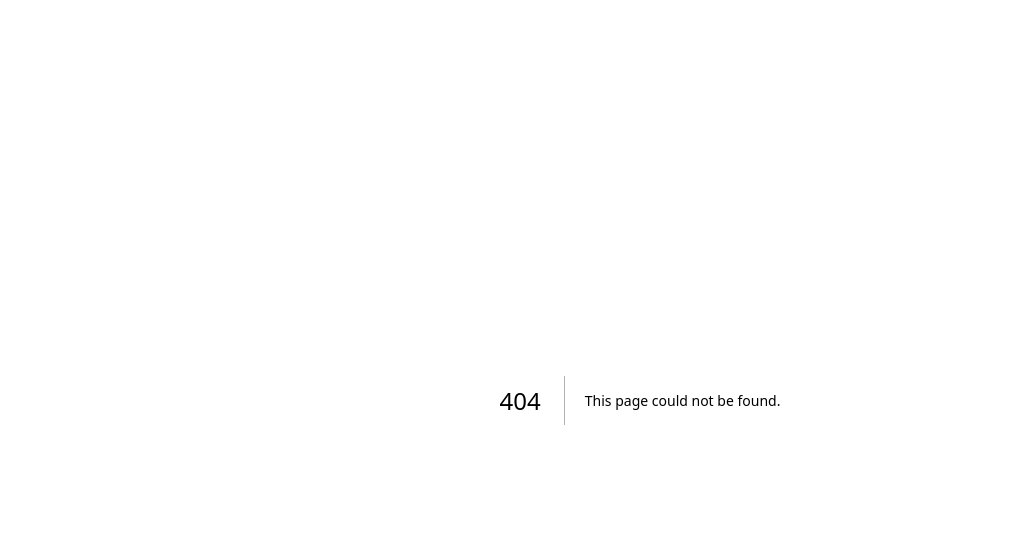
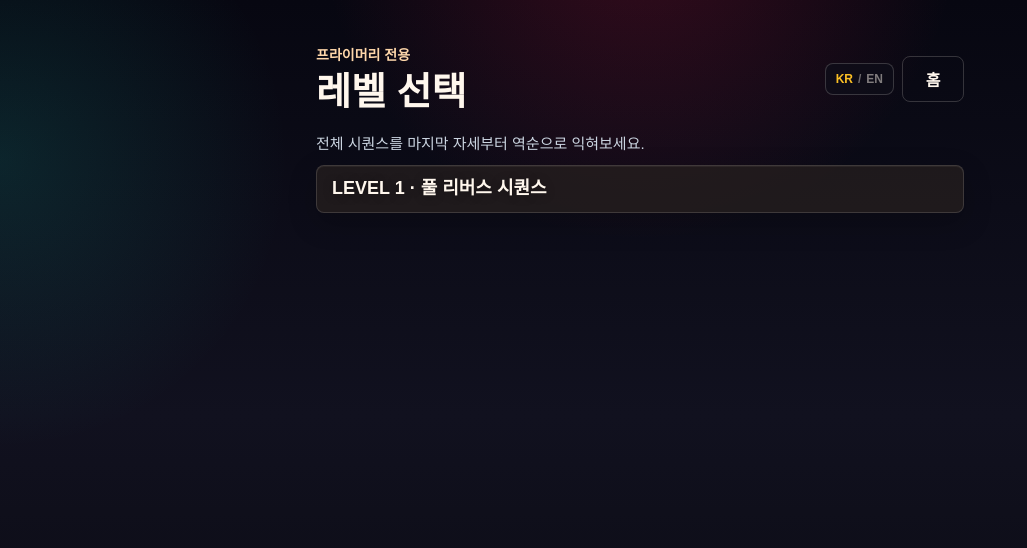
Before and after one commit to Andrea3004/ashtanga-sequence-game, a Next.js app: page /full-reverse in a window 1280 px wide. Before the commit this address had no page. Shown: the top 548 px of the page, without its empty margins (0-1027 px from the left). Built offline with nearby package versions, Linux system fonts and the light colour scheme.

Commit message:
Add Intermediate and Full Reverse games

```diff
--- /dev/null
+++ b/src/app/full-reverse/page.tsx
@@ -0,0 +1,11 @@
+import type { Metadata } from "next";
+import SequenceGame from "@/components/SequenceGame";
+
+export const metadata: Metadata = {
+  title: "Full Reverse Game | Ashtanga Sequence Game",
+  description: "아쉬탕가 전체 시퀀스를 역순으로 반복 학습하는 무료 게임",
+};
+
+export default function FullReversePage() {
+  return <SequenceGame initialMode="full-reverse-level-select" />;
+}
--- a/src/app/globals.css
+++ b/src/app/globals.css
@@ -173,6 +173,16 @@ button:focus-visible {
 .button.reverse {
   background: #7c5cff;
   color: #ffffff;
+}
+
+.button.intermediate {
+  background: #2563eb;
+  color: #eff6ff;
+}
+
+.button.full-reverse {
+  background: #0f766e;
+  color: #ecfeff;
 }
 
 .button.ghost {
--- a/src/app/seo.ts
+++ b/src/app/seo.ts
@@ -36,6 +36,16 @@ export const publicPages = [
     changeFrequency: "weekly",
     priority: 1,
   },
+  {
+    path: "/intermediate",
+    changeFrequency: "weekly",
+    priority: 0.8,
+  },
+  {
+    path: "/full-reverse",
+    changeFrequency: "weekly",
+    priority: 0.8,
+  },
 ] as const;
 
 export function absoluteUrl(path = "/") {
--- a/src/components/SequenceGame.tsx
+++ b/src/components/SequenceGame.tsx
@@ -1,9 +1,13 @@
 "use client";
 
-import { useEffect, useRef, useState } from "react";
+import { useCallback, useEffect, useRef, useState } from "react";
+import Image from "next/image";
+import { useRouter } from "next/navigation";
 import {
   asanaEnglishNames,
   FALLBACK_CHOICES,
+  fullReverseLevels,
+  intermediateLevels,
   primaryFullEnglishSequence,
   primaryLevels,
   reverseLevels,
@@ -11,8 +15,10 @@ import {
   type LevelConfig,
 } from "@/data/primarySequence";
 
-type Mode = "home" | "level-select" | "reverse-level-select" | "primary" | "reverse" | "english" | "result";
-type GameMode = "primary" | "reverse" | "english";
+type LevelSelectMode = "level-select" | "reverse-level-select" | "intermediate-level-select" | "full-reverse-level-select";
+type SequenceMode = "primary" | "reverse" | "intermediate" | "full-reverse";
+type Mode = "home" | LevelSelectMode | SequenceMode | "english" | "result";
+type GameMode = SequenceMode | "english";
 type Feedback = "correct" | "wrong" | "timeout" | null;
 type Locale = "ko" | "en";
 
@@ -25,6 +31,7 @@ type EnglishRound = {
 const STARTING_LIVES = 3;
 const ENGLISH_TIME_LIMIT = 12;
 const LOCALE_STORAGE_KEY = "ashtanga-sequence-game-locale";
+const EMPTY_SEQUENCE: string[] = [];
 
 const translations = {
   ko: {
@@ -34,6 +41,10 @@ const translations = {
     primaryGame: "프라이머리 시퀀스 게임",
     sanskritGame: "산스크리트 이름 게임",
     reverseGame: "리버스 시퀀스 게임",
+    intermediateGame: "인터미디어트 시퀀스 게임",
+    fullReverseGame: "풀 리버스 게임",
+    intermediateDescription: "인터미디어트 시리즈의 순서를 반복하며 익혀보세요.",
+    fullReverseDescription: "전체 시퀀스를 마지막 자세부터 역순으로 익혀보세요.",
     selectLevel: "레벨 선택",
     home: "홈",
     restart: "다시 시작",
@@ -59,6 +70,10 @@ const translations = {
     primaryGame: "Primary Sequence Game",
     sanskritGame: "Sanskrit Name Game",
     reverseGame: "Reverse Sequence Game",
+    intermediateGame: "Intermediate Sequence Game",
+    fullReverseGame: "Full Reverse Game",
+    intermediateDescription: "Practice and memorize the Intermediate Series sequence.",
+    fullReverseDescription: "Practice the full sequence in reverse order, starting from the final posture.",
     selectLevel: "Select Level",
     home: "Home",
     restart: "Restart",
@@ -95,6 +110,16 @@ const englishReverseLevelTitles = [
   "LEVEL 3 · Standing Sequence",
 ] as const;
 
+const englishIntermediateLevelTitles = [
+  "LEVEL 1 · Opening Purification",
+  "LEVEL 2 · Backbends",
+  "LEVEL 3 · Hip Opening",
+  "LEVEL 4 · Balance Focus",
+  "LEVEL 5 · Headstands",
+] as const;
+
+const englishFullReverseLevelTitles = ["LEVEL 1 · Full Reverse Sequence"] as const;
+
 function shuffleArray<T>(array: T[]) {
   return [...array].sort(() => Math.random() - 0.5);
 }
@@ -128,9 +153,10 @@ function makeEnglishRounds() {
     }));
 }
 
-export default function SequenceGame() {
+export default function SequenceGame({ initialMode = "home" }: { initialMode?: Extract<Mode, "home" | LevelSelectMode> }) {
+  const router = useRouter();
   const [locale, setLocale] = useState<Locale>("ko");
-  const [mode, setMode] = useState<Mode>("home");
+  const [mode, setMode] = useState<Mode>(initialMode);
   const [gameMode, setGameMode] = useState<GameMode>("primary");
   const [selectedLevel, setSelectedLevel] = useState<LevelConfig | null>(null);
   const [currentIndex, setCurrentIndex] = useState(0);
@@ -145,20 +171,44 @@ export default function SequenceGame() {
   const correctSoundRef = useRef<HTMLAudioElement | null>(null);
   const wrongSoundRef = useRef<HTMLAudioElement | null>(null);
 
-  const sequence = selectedLevel?.sequence ?? [];
+  const sequence = selectedLevel?.sequence ?? EMPTY_SEQUENCE;
   const currentAsana = sequence[currentIndex];
   const nextAsana = sequence[currentIndex + 1];
   const englishRound = englishRounds[currentIndex];
-  const isSequenceMode = mode === "primary" || mode === "reverse";
+  const isSequenceMode = mode === "primary" || mode === "reverse" || mode === "intermediate" || mode === "full-reverse";
   const isPlaying = isSequenceMode || mode === "english";
   const hasNextPrompt = isSequenceMode ? Boolean(nextAsana) : Boolean(englishRound);
   const text = translations[locale];
 
-  function getLevelTitle(level: LevelConfig, levelMode: "primary" | "reverse") {
+  function getLevelTitle(level: LevelConfig, levelMode: SequenceMode) {
     if (locale === "ko") return level.title;
 
-    const titles = levelMode === "reverse" ? englishReverseLevelTitles : englishPrimaryLevelTitles;
+    const titles =
+      levelMode === "reverse"
+        ? englishReverseLevelTitles
+        : levelMode === "intermediate"
+          ? englishIntermediateLevelTitles
+          : levelMode === "full-reverse"
+            ? englishFullReverseLevelTitles
+            : englishPrimaryLevelTitles;
     return titles[level.id - 1] ?? level.title;
+  }
+
+  function getSeriesLabel(levelMode: SequenceMode) {
+    if (levelMode === "intermediate" || levelMode === "full-reverse") return "Intermediate Series";
+    return "Primary Series";
+  }
+
+  function getLevelSelectMode(levelMode: SequenceMode): LevelSelectMode {
+    if (levelMode === "reverse") return "reverse-level-select";
+    if (levelMode === "intermediate") return "intermediate-level-select";
+    if (levelMode === "full-reverse") return "full-reverse-level-select";
+    return "level-select";
+  }
+
+  function goToRoute(path: string, nextMode: Extract<Mode, "home" | LevelSelectMode>) {
+    setMode(nextMode);
+    router.push(path);
   }
 
   function changeLocale(nextLocale: Locale) {
@@ -173,6 +223,21 @@ export default function SequenceGame() {
   function getAsanaDisplayName(asana: string) {
     return locale === "en" ? asanaEnglishNames[asana] ?? asana : asana;
   }
+
+  const clearFeedbackSoon = useCallback(() => {
+    window.setTimeout(() => setFeedback(null), 700);
+  }, []);
+
+  const handleTimeout = useCallback(() => {
+    setFeedback("timeout");
+    setLives((prev) => prev - 1);
+    setCombo(0);
+    if (mode === "english") {
+      setCurrentIndex((prev) => prev + 1);
+    }
+    setTimeLeft(isSequenceMode ? selectedLevel?.timeLimit ?? 0 : ENGLISH_TIME_LIMIT);
+    clearFeedbackSoon();
+  }, [clearFeedbackSoon, isSequenceMode, mode, selectedLevel?.timeLimit]);
 
   useEffect(() => {
     const savedLocale = window.localStorage.getItem(LOCALE_STORAGE_KEY);
@@ -224,7 +289,7 @@ export default function SequenceGame() {
     }, 1000);
 
     return () => window.clearTimeout(timer);
-  }, [feedback, hasNextPrompt, isPlaying, timeLeft]);
+  }, [feedback, handleTimeout, hasNextPrompt, isPlaying, timeLeft]);
 
   function playSound(soundRef: React.RefObject<HTMLAudioElement | null>) {
     const sound = soundRef.current;
@@ -252,6 +317,7 @@ export default function SequenceGame() {
     setSelectedLevel(null);
     setEnglishRounds([]);
     resetRunState(0);
+    router.push("/");
   }
 
   function startPrimary(level: LevelConfig) {
@@ -270,27 +336,28 @@ export default function SequenceGame() {
     setMode("reverse");
   }
 
+  function startIntermediate(level: LevelConfig) {
+    setGameMode("intermediate");
+    setSelectedLevel(level);
+    setEnglishRounds([]);
+    resetRunState(level.timeLimit);
+    setMode("intermediate");
+  }
+
+  function startFullReverse(level: LevelConfig) {
+    setGameMode("full-reverse");
+    setSelectedLevel(level);
+    setEnglishRounds([]);
+    resetRunState(level.timeLimit);
+    setMode("full-reverse");
+  }
+
   function startEnglish() {
     setGameMode("english");
     setSelectedLevel(null);
     setEnglishRounds(makeEnglishRounds());
     resetRunState(ENGLISH_TIME_LIMIT);
     setMode("english");
-  }
-
-  function clearFeedbackSoon() {
-    window.setTimeout(() => setFeedback(null), 700);
-  }
-
-  function handleTimeout() {
-    setFeedback("timeout");
-    setLives((prev) => prev - 1);
-    setCombo(0);
-    if (mode === "english") {
-      setCurrentIndex((prev) => prev + 1);
-    }
-    setTimeLeft(isSequenceMode ? selectedLevel?.timeLimit ?? 0 : ENGLISH_TIME_LIMIT);
-    clearFeedbackSoon();
   }
 
   function handleSequenceChoice(choice: string) {
@@ -347,13 +414,17 @@ export default function SequenceGame() {
     if (selectedLevel) {
       if (gameMode === "reverse") {
         startReverse(selectedLevel);
+      } else if (gameMode === "intermediate") {
+        startIntermediate(selectedLevel);
+      } else if (gameMode === "full-reverse") {
+        startFullReverse(selectedLevel);
       } else {
         startPrimary(selectedLevel);
       }
       return;
     }
 
-    setMode(gameMode === "reverse" ? "reverse-level-select" : "level-select");
+    setMode(getLevelSelectMode(gameMode));
   }
 
   if (lives <= 0 && isPlaying) {
@@ -385,7 +456,7 @@ export default function SequenceGame() {
         <section className="screen">
           <div className="panel center-panel">
             <p className="eyebrow">{text.levelClear}</p>
-            <h1 className="brand">{getLevelTitle(selectedLevel, mode === "reverse" ? "reverse" : "primary")}</h1>
+            <h1 className="brand">{getLevelTitle(selectedLevel, mode as SequenceMode)}</h1>
             <p className="result-score">{score}</p>
             <p className="small-copy">FLOW x{combo}</p>
           </div>
@@ -393,7 +464,7 @@ export default function SequenceGame() {
             <button
               className="button primary"
               type="button"
-              onClick={() => setMode(mode === "reverse" ? "reverse-level-select" : "level-select")}
+              onClick={() => setMode(getLevelSelectMode(mode as SequenceMode))}
             >
               {text.selectLevel}
             </button>
@@ -441,15 +512,22 @@ export default function SequenceGame() {
         <div>
           <p className="eyebrow">{text.primaryOnly}</p>
           <h1 className="brand">
-            {mode === "level-select" || mode === "reverse-level-select"
+            {mode === "level-select" ||
+            mode === "reverse-level-select" ||
+            mode === "intermediate-level-select" ||
+            mode === "full-reverse-level-select"
               ? text.selectLevel
               : mode === "primary"
                 ? selectedLevel && getLevelTitle(selectedLevel, "primary")
                 : mode === "reverse"
                   ? selectedLevel && getLevelTitle(selectedLevel, "reverse")
-                : mode === "english"
-                  ? text.sanskritGame
-                  : text.appTitle}
+                  : mode === "intermediate"
+                    ? selectedLevel && getLevelTitle(selectedLevel, "intermediate")
+                    : mode === "full-reverse"
+                      ? selectedLevel && getLevelTitle(selectedLevel, "full-reverse")
+                      : mode === "english"
+                        ? text.sanskritGame
+                        : text.appTitle}
           </h1>
         </div>
         <div className="top-actions">
@@ -466,7 +544,6 @@ export default function SequenceGame() {
         <section className="screen">
           <div>
             <p className="eyebrow">{text.instantStart}</p>
-            <h2 className="brand">{text.appTitle}</h2>
             <p className="small-copy">{text.description}</p>
           </div>
           <div className="stack">
@@ -481,26 +558,29 @@ export default function SequenceGame() {
             <button className="button reverse" type="button" onClick={() => setMode("reverse-level-select")}>
               {text.reverseGame}
             </button>
+            <button
+              className="button intermediate"
+              type="button"
+              onClick={() => goToRoute("/intermediate", "intermediate-level-select")}
+            >
+              {text.intermediateGame}
+            </button>
+            <button
+              className="button full-reverse"
+              type="button"
+              onClick={() => goToRoute("/full-reverse", "full-reverse-level-select")}
+            >
+              {text.fullReverseGame}
+            </button>
           </div>
-          <div className="notice-card">
-  <div className="notice-title">🔥 NEW UPDATE</div>
-
-  <div className="notice-list">
-    <span>Intermediate Sequence Game</span>
-    <span>Intermediate Reverse Game</span>
-    <span>Vinyasa Rhythm Game</span>
-  </div>
-
-  <div className="notice-soon">Coming Soon...</div>
-</div>
           <div className="social-row">
   <a href="https://cafe.naver.com/ashtangayoga" target="_blank" rel="noopener noreferrer" aria-label="Naver Cafe">
-    <img src="/icons/naver-cafe.png" alt="Naver Cafe" />
+    <Image src="/icons/naver-cafe.png" alt="Naver Cafe" width={32} height={32} />
       <span>Community</span>
   </a>
 
   <a href="https://www.instagram.com/ashtangayoga_korea" target="_blank" rel="noopener noreferrer" aria-label="Instagram">
-    <img src="/icons/Instagram.png" alt="Instagram" />
+    <Image src="/icons/Instagram.png" alt="Instagram" width={32} height={32} />
      <span>Instagram</span>
   </a>
 </div>
@@ -529,6 +609,28 @@ export default function SequenceGame() {
         </section>
       ) : null}
 
+      {mode === "intermediate-level-select" ? (
+        <section className="stack level-list">
+          <p className="small-copy">{text.intermediateDescription}</p>
+          {intermediateLevels.map((level) => (
+            <button className="button level-button" key={level.id} type="button" onClick={() => startIntermediate(level)}>
+              <span className="level-title">{getLevelTitle(level, "intermediate")}</span>
+            </button>
+          ))}
+        </section>
+      ) : null}
+
+      {mode === "full-reverse-level-select" ? (
+        <section className="stack level-list">
+          <p className="small-copy">{text.fullReverseDescription}</p>
+          {fullReverseLevels.map((level) => (
+            <button className="button level-button" key={level.id} type="button" onClick={() => startFullReverse(level)}>
+              <span className="level-title">{getLevelTitle(level, "full-reverse")}</span>
+            </button>
+          ))}
+        </section>
+      ) : null}
+
       {isSequenceMode && selectedLevel && nextAsana ? (
         <GameBoard
           choices={choices}
@@ -537,12 +639,13 @@ export default function SequenceGame() {
           currentLabel="CURRENT ASANA"
           currentPrompt={getAsanaDisplayName(currentAsana)}
           lives={lives}
-          nextLabel={mode === "reverse" ? "PREVIOUS ASANA?" : "NEXT ASANA?"}
+          nextLabel={mode === "reverse" || mode === "full-reverse" ? "PREVIOUS ASANA?" : "NEXT ASANA?"}
           onChoice={handleSequenceChoice}
           score={score}
+          seriesLabel={getSeriesLabel(mode as SequenceMode)}
           statLabels={text}
           timeLeft={timeLeft}
-          title={getLevelTitle(selectedLevel, mode === "reverse" ? "reverse" : "primary")}
+          title={getLevelTitle(selectedLevel, mode as SequenceMode)}
         />
       ) : null}
 
@@ -557,6 +660,7 @@ export default function SequenceGame() {
           nextLabel="NEXT ASANA?"
           onChoice={handleEnglishChoice}
           score={score}
+          seriesLabel="Primary Series"
           statLabels={text}
           timeLeft={timeLeft}
           title={text.sanskritInstruction}
@@ -576,6 +680,7 @@ function GameBoard({
   nextLabel,
   onChoice,
   score,
+  seriesLabel,
   statLabels,
   timeLeft,
   title,
@@ -589,6 +694,7 @@ function GameBoard({
   nextLabel: string;
   onChoice: (choice: string) => void;
   score: number;
+  seriesLabel: string;
   statLabels: (typeof translations)[Locale];
   timeLeft: number;
   title: string;
@@ -597,7 +703,7 @@ function GameBoard({
     <section className="game-card">
       <div className="game-header">
         <div>
-          <p className="eyebrow">Primary Series</p>
+          <p className="eyebrow">{seriesLabel}</p>
           <h2>{title}</h2>
         </div>
       </div>
--- a/src/data/primarySequence.ts
+++ b/src/data/primarySequence.ts
@@ -79,6 +79,42 @@ export const asanaEnglishNames: Record<string, string> = {
   파드마아사나: "Padmasana",
   욷트플루띠히: "Utpluthih",
   사바아사나: "Savasana",
+  Pasasana: "Pasasana",
+  Krounchasana: "Krounchasana",
+  "Salabhasana A": "Salabhasana A",
+  "Salabhasana B": "Salabhasana B",
+  Bhekasana: "Bhekasana",
+  Dhanurasana: "Dhanurasana",
+  "Parsva Dhanurasana": "Parsva Dhanurasana",
+  Ustrasana: "Ustrasana",
+  Laghuvajrasana: "Laghuvajrasana",
+  Kapotasana: "Kapotasana",
+  "Supta Vajrasana": "Supta Vajrasana",
+  "Bakasana A": "Bakasana A",
+  "Bakasana B": "Bakasana B",
+  Bharadvajasana: "Bharadvajasana",
+  "Ardha Matsyendrasana": "Ardha Matsyendrasana",
+  "Eka Pada Sirsasana": "Eka Pada Sirsasana",
+  "Dwi Pada Sirsasana": "Dwi Pada Sirsasana",
+  Yoganidrasana: "Yoganidrasana",
+  "Tittibhasana A": "Tittibhasana A",
+  "Tittibhasana B": "Tittibhasana B",
+  "Tittibhasana C": "Tittibhasana C",
+  "Pincha Mayurasana": "Pincha Mayurasana",
+  Karandavasana: "Karandavasana",
+  Mayurasana: "Mayurasana",
+  Nakrasana: "Nakrasana",
+  Vatayanasana: "Vatayanasana",
+  Parighasana: "Parighasana",
+  Gomukhasana: "Gomukhasana",
+  "Supta Urdhva Pada Vajrasana": "Supta Urdhva Pada Vajrasana",
+  "Mukta Hasta Sirsasana A": "Mukta Hasta Sirsasana A",
+  "Mukta Hasta Sirsasana B": "Mukta Hasta Sirsasana B",
+  "Mukta Hasta Sirsasana C": "Mukta Hasta Sirsasana C",
+  "Baddha Hasta Sirsasana A": "Baddha Hasta Sirsasana A",
+  "Baddha Hasta Sirsasana B": "Baddha Hasta Sirsasana B",
+  "Baddha Hasta Sirsasana C": "Baddha Hasta Sirsasana C",
+  "Baddha Hasta Sirsasana D": "Baddha Hasta Sirsasana D",
 };
 
 const suryaASequence = [
@@ -195,6 +231,65 @@ const finishingSequence = [
   "사바아사나",
 ];
 
+const intermediateLevel1Sequence = [
+  "Pasasana",
+  "Krounchasana",
+  "Salabhasana A",
+  "Salabhasana B",
+  "Bhekasana",
+  "Dhanurasana",
+  "Parsva Dhanurasana",
+];
+
+const intermediateLevel2Sequence = [
+  "Ustrasana",
+  "Laghuvajrasana",
+  "Kapotasana",
+  "Supta Vajrasana",
+  "Bakasana A",
+  "Bakasana B",
+  "Bharadvajasana",
+  "Ardha Matsyendrasana",
+];
+
+const intermediateLevel3Sequence = [
+  "Eka Pada Sirsasana",
+  "Dwi Pada Sirsasana",
+  "Yoganidrasana",
+  "Tittibhasana A",
+  "Tittibhasana B",
+  "Tittibhasana C",
+];
+
+const intermediateLevel4Sequence = [
+  "Pincha Mayurasana",
+  "Karandavasana",
+  "Mayurasana",
+  "Nakrasana",
+  "Vatayanasana",
+  "Parighasana",
+  "Gomukhasana",
+  "Supta Urdhva Pada Vajrasana",
+];
+
+const intermediateLevel5Sequence = [
+  "Mukta Hasta Sirsasana A",
+  "Mukta Hasta Sirsasana B",
+  "Mukta Hasta Sirsasana C",
+  "Baddha Hasta Sirsasana A",
+  "Baddha Hasta Sirsasana B",
+  "Baddha Hasta Sirsasana C",
+  "Baddha Hasta Sirsasana D",
+];
+
+export const intermediateFullSequence = [
+  ...intermediateLevel1Sequence,
+  ...intermediateLevel2Sequence,
+  ...intermediateLevel3Sequence,
+  ...intermediateLevel4Sequence,
+  ...intermediateLevel5Sequence,
+];
+
 export const primaryLevels: LevelConfig[] = [
   { id: 1, title: "LEVEL 1 · 수리야 A", sequence: suryaASequence, timeLimit: 8 },
   { id: 2, title: "LEVEL 2 · 수리야 B", sequence: suryaBSequence, timeLimit: 8 },
@@ -225,6 +320,23 @@ export const reverseLevels: LevelConfig[] = [
     title: "LEVEL 3 · 스탠딩 시퀀스",
     sequence: [...standingSequence].reverse(),
     timeLimit: 12,
+  },
+];
+
+export const intermediateLevels: LevelConfig[] = [
+  { id: 1, title: "LEVEL 1 · 초기 정화", sequence: intermediateLevel1Sequence, timeLimit: 12 },
+  { id: 2, title: "LEVEL 2 · 후굴", sequence: intermediateLevel2Sequence, timeLimit: 12 },
+  { id: 3, title: "LEVEL 3 · 힙 오프닝", sequence: intermediateLevel3Sequence, timeLimit: 12 },
+  { id: 4, title: "LEVEL 4 · 집중 밸런스", sequence: intermediateLevel4Sequence, timeLimit: 12 },
+  { id: 5, title: "LEVEL 5 · 헤드스탠드", sequence: intermediateLevel5Sequence, timeLimit: 12 },
+];
+
+export const fullReverseLevels: LevelConfig[] = [
+  {
+    id: 1,
+    title: "LEVEL 1 · 풀 리버스 시퀀스",
+    sequence: [...intermediateFullSequence].reverse(),
+    timeLimit: 10,
   },
 ];
 
```
Also changed, not shown: src/app/intermediate/page.tsx (added, +11 -0 lines), .eslintrc.json (added).
